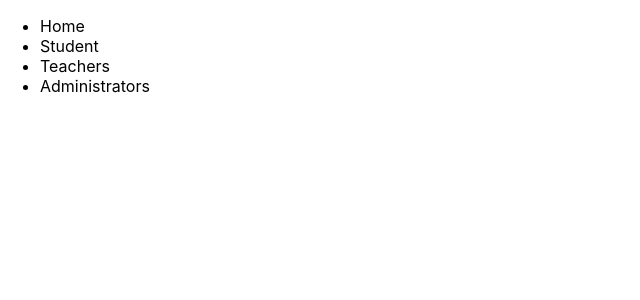
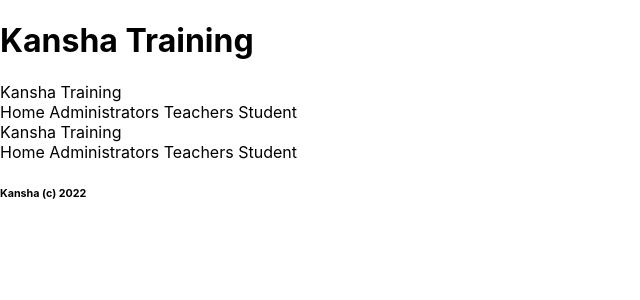
Before and after one commit to mister-bee/kansha-training, a Next.js app: page /kansha-training/navbar in a window 1280 px wide. Shown: the top 300 px of the page, without its empty margins (0-640 px from the left). Built offline with nearby package versions, Linux system fonts and the light colour scheme.

Commit message:
layout misc

```diff
--- /dev/null
+++ b/pages/Footer.jsx
@@ -0,0 +1,7 @@
+import React from 'react'
+
+export default function Footer() {
+  return (
+    <h6>Kansha (c) 2022</h6>
+  )
+}
--- /dev/null
+++ b/pages/Header.jsx
@@ -0,0 +1,7 @@
+import React from 'react'
+
+export default function Header() {
+  return (
+    <h1>Kansha Training</h1>
+  )
+}
--- /dev/null
+++ b/pages/Layout.jsx
@@ -0,0 +1,15 @@
+import React from 'react'
+import Footer from './Footer'
+import Header from './Header'
+import Navbar from './Navbar'
+
+export default function Layout({ children }) {
+  return (
+    <div className="content">
+      <Header />
+      <Navbar />
+      {children}
+      <Footer />
+    </div>
+  )
+}
--- a/pages/_app.js
+++ b/pages/_app.js
@@ -1,7 +1,11 @@
 import '../styles/globals.css'
+import Layout from './layout'
 
 function MyApp({ Component, pageProps }) {
-  return <Component {...pageProps} />
+  return <Layout>
+    <Component {...pageProps} />
+  </Layout>
+
 }
 
 export default MyApp
--- a/pages/admins.jsx
+++ b/pages/admins.jsx
@@ -1,9 +1,8 @@
-import Navbar from './navbar'
+import Navbar from './Navbar'
 
 function Admins() {
   return <>
     <h1>Administrators</h1>
-    <Navbar />
   </>
 
 }
--- a/pages/index.js
+++ b/pages/index.js
@@ -1,7 +1,7 @@
 import Head from 'next/head'
 import Image from 'next/image'
 import styles from '../styles/Home.module.css'
-import Navbar from './navbar'
+import Navbar from './Navbar'
 
 export default function Home() {
   return (
--- a/pages/navbar.jsx
+++ b/pages/navbar.jsx
@@ -1,31 +1,18 @@
-import Link from 'next/link'
+import Link from 'next/link';
+import Footer from './Footer';
 
-function Navbar() {
+const Navbar = () => {
   return (
-    <ul>
-      <li>
-        <Link href="/">
-          <a>Home</a>
-        </Link>
-      </li>
-      <li>
-        <Link href="/students">
-          <a>Student</a>
-        </Link>
-      </li>
-      <li>
-        <Link href="/teachers">
-          <a>Teachers</a>
-        </Link>
-      </li>
-
-      <li>
-        <Link href="/admins">
-          <a>Administrators</a>
-        </Link>
-      </li>
-    </ul>
-  )
+    <nav>
+      <div className="logo">
+        Kansha Training
+      </div>
+      <Link href="/"><a>Home</a></Link>
+      <Link href="/Admins"><a> Administrators</a></Link>
+      <Link href="/Teachers"><a> Teachers</a></Link>
+      <Link href="/Students"><a> Student</a></Link>
+    </nav>
+  );
 }
 
-export default Navbar
+export default Navbar;
--- a/pages/students.jsx
+++ b/pages/students.jsx
@@ -1,9 +1,8 @@
-import Navbar from './navbar'
+import Navbar from './Navbar'
 
 function Students() {
   return <>
     <h1>Students</h1>
-    <Navbar />
   </>
 }
 
--- a/pages/teachers.jsx
+++ b/pages/teachers.jsx
@@ -1,9 +1,8 @@
-import Navbar from './navbar'
+import Navbar from './Navbar'
 
 function Teachers() {
   return <>
     <h1>Teachers</h1>
-    <Navbar />
   </>
 }
 
```
